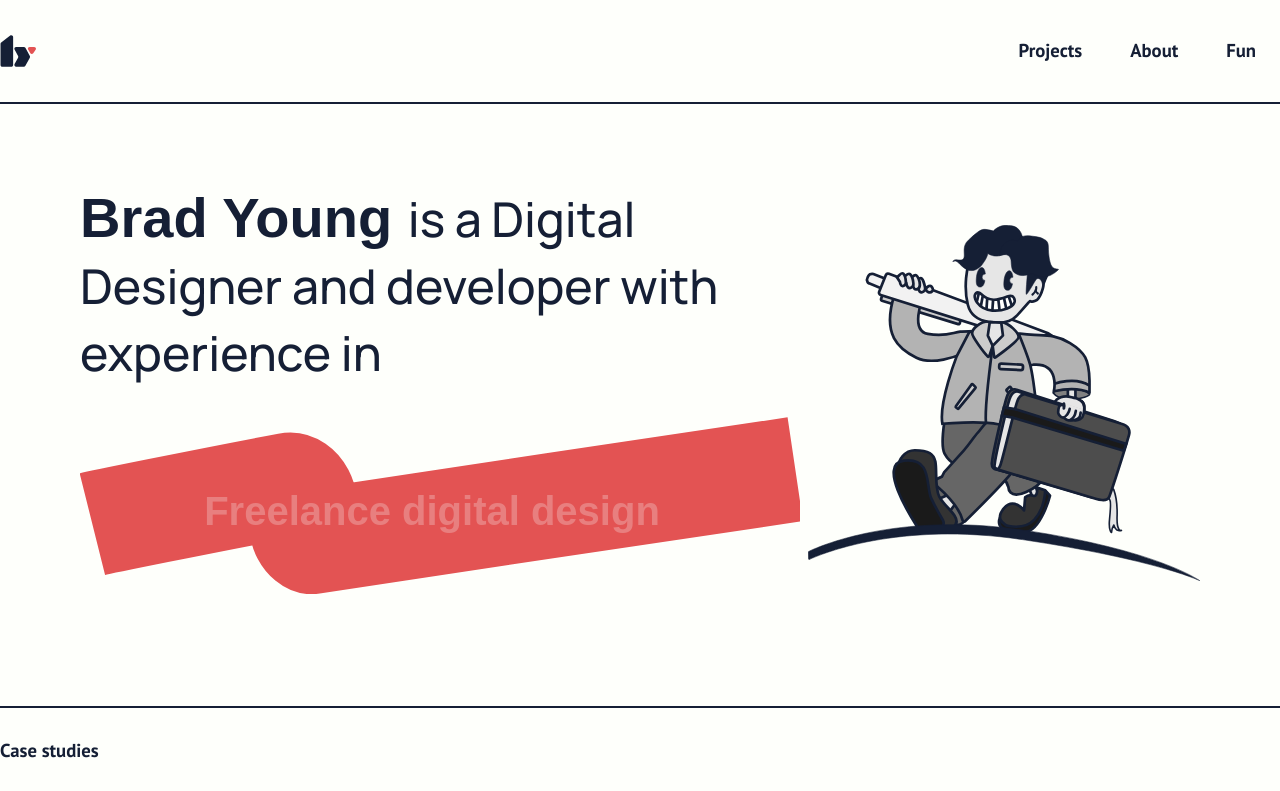
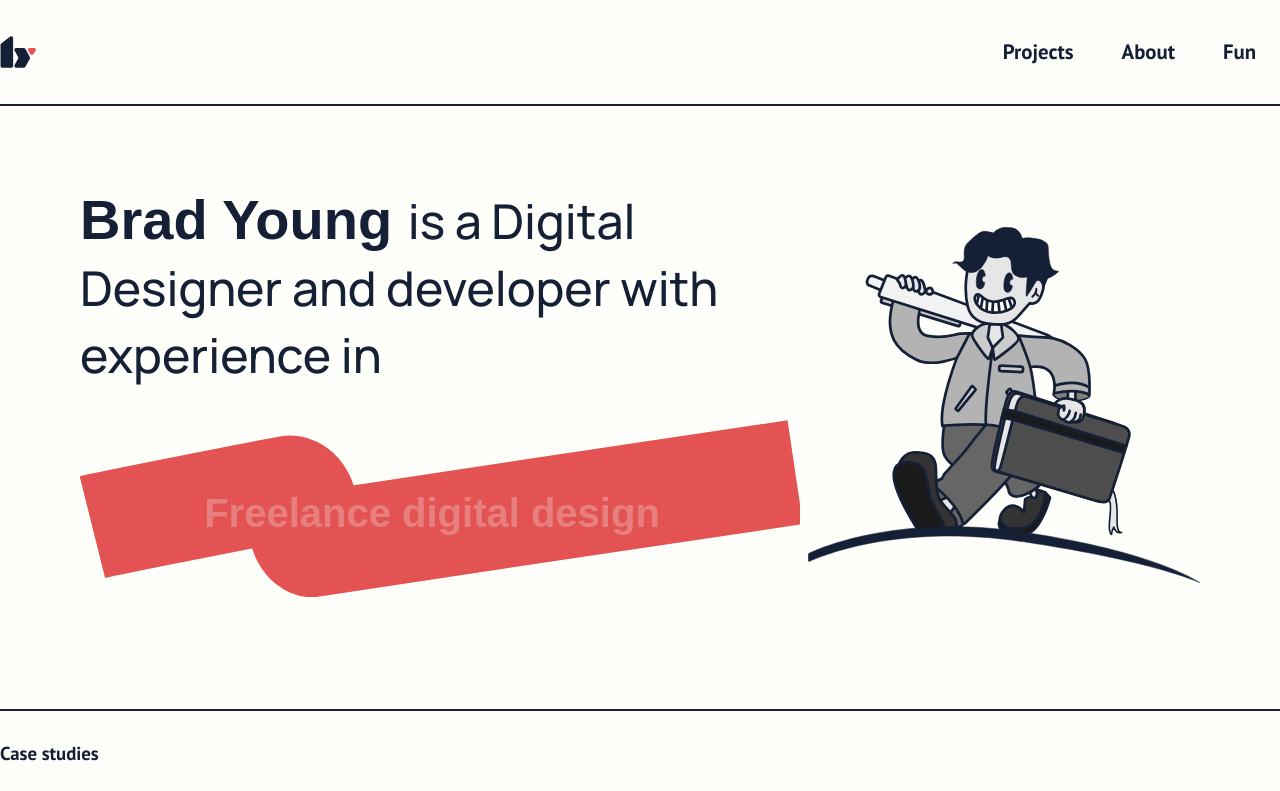
Before and after one commit to bradyoungdesign/bradyoungdesign.github.io, a plain HTML site: page index.html in a window 1280 px wide. Shown: the top 791 px of the page. Drawn offline with nearby package versions, Linux system fonts and the light colour scheme; a web font is replaced by a local one.

Commit message:
Mobile nav fix

```diff
--- a/css/_global.scss
+++ b/css/_global.scss
@@ -95,6 +95,9 @@ nav{
         width: 60%;
         background-color: $red;
       }
+    }
+    .nav-link-text{
+      font-size: 0.9rem;
     }
   }
 
@@ -287,6 +290,13 @@ footer{
   .scroll-top-side{
     right: 6.5rem;
   }
+  .nav-item{
+    .nav-link{
+      .nav-link-text{
+        font-size: 1.1rem;
+      }
+    }
+  }
   footer{
     .msg-container{
         h1{
@@ -353,6 +363,13 @@ footer{
     img{
       padding: 0;
     }
+    .nav-item{
+      .nav-link{
+        .nav-link-text{
+          font-size: 1.3rem;
+        }
+      }
+    }
   }
 
   .intro{
```
Also changed, not shown: css/about.css, css/project.css, css/style.css.
